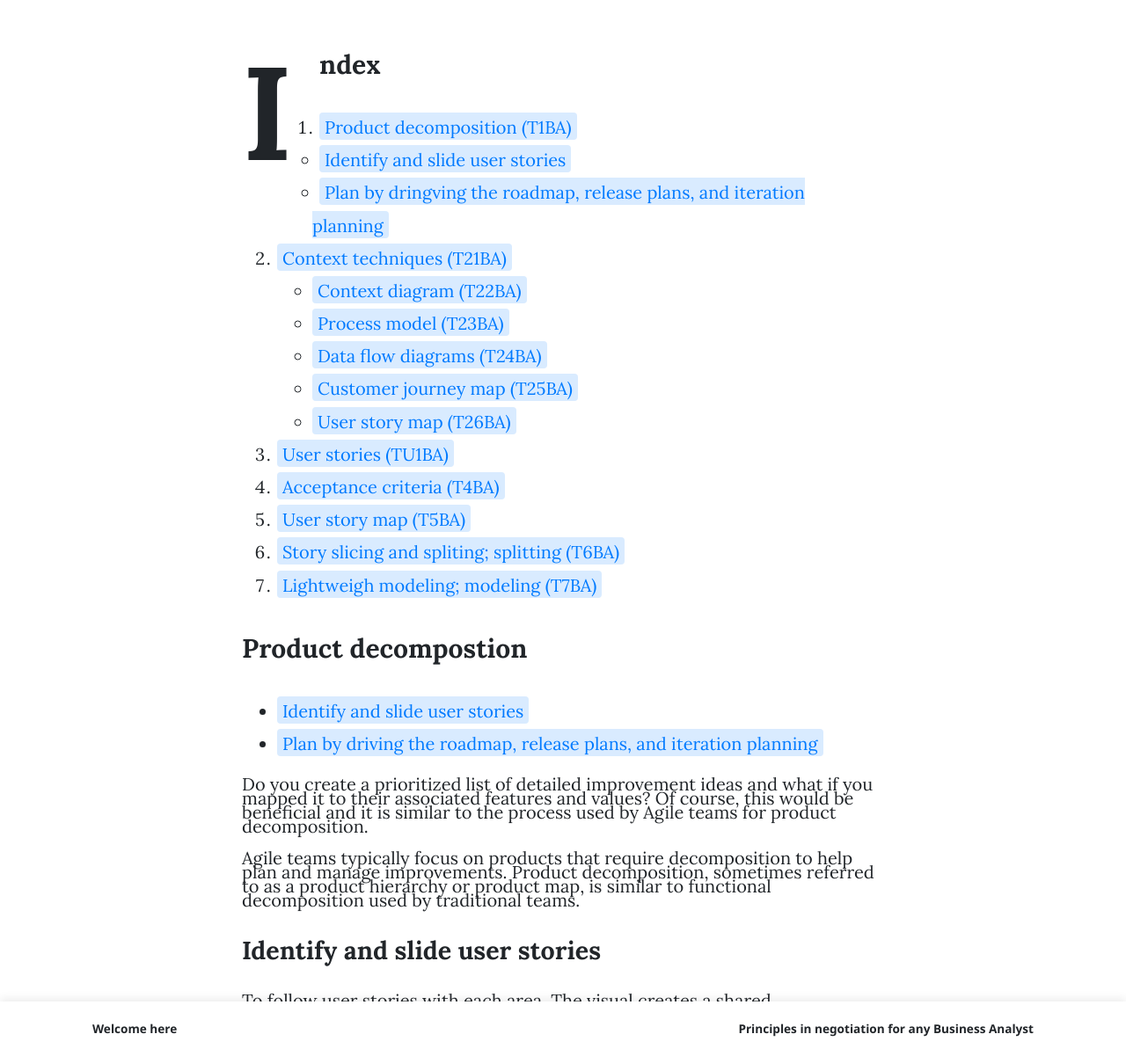
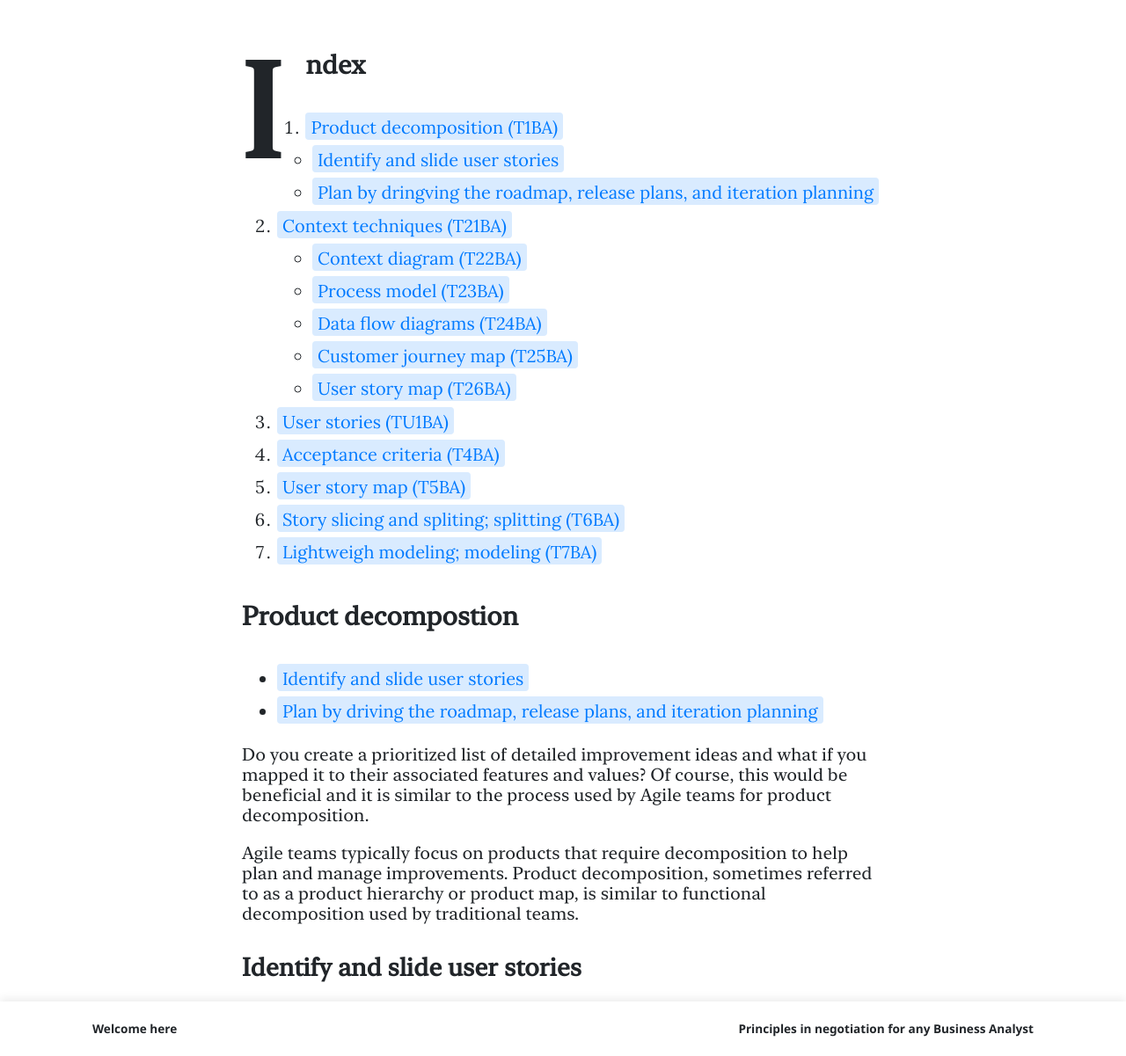
Before and after one commit to darleigh/blog, a Jekyll site: the page built from _posts/2023-02-28-Techniques-for- Agile-Business-Analyst.md, in a window 1280 px wide and 1400 px high, scrolled down 281 px. Shown: the part 199-1400 px from the top of the window at 88% size. Built offline with Jekyll 4.4.1, drawn with Linux system fonts in a browser that asks for light colours; nearby versions of some CDN libraries; comment, search, counter and statistics services are not loaded.

Commit message:
Update theme.css

```diff
--- a/assets/css/theme.css
+++ b/assets/css/theme.css
@@ -13,25 +13,31 @@
   } */
 .article-post h1, h2, h3, h4, h5, h6 {
 	font-weight: bold;
+	font-family: 'New York', serif;
 }
 .article-post h1 {
 		font-size: 1.5em;
 		line-height: 1.4em;
+		font-family: 'New York', serif;
 	}
 .article-post h2 {
 		font-size: 1.43em;
+		font-family: 'New York', serif;
 	}
 .article-post h3 {
 		font-size: 1.25em;
+		font-family: 'New York', serif;
 	}
 .article-post h4, h5, h6 {
 	font-size: 1em;
-	margin: 1em 0;
+	margin: 1.1em 0;
+	font-family: 'New York', serif;
 }
 .article-post p {
 	font-size: 1em;
 	margin: 1em 0;
-	line-height: 0.8em;
+	line-height: 1.15em;
+	font-family: 'New York', serif;
 }
   .article-post a.footnote,a.reversefootnote{
 	font-size: 90%;
```
